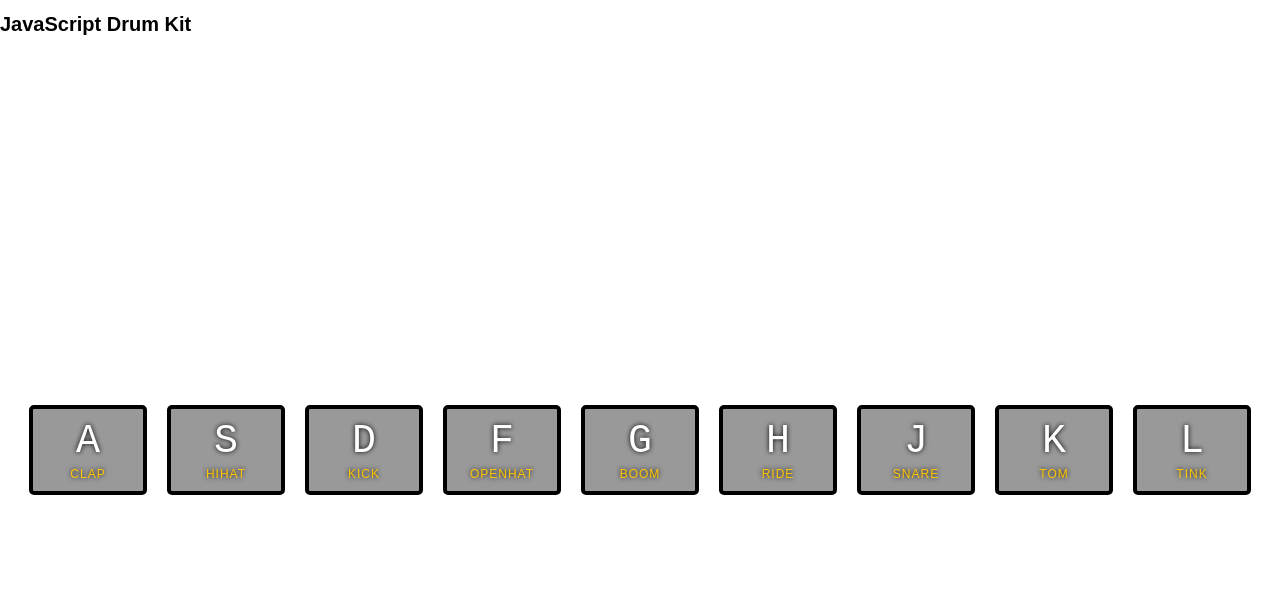
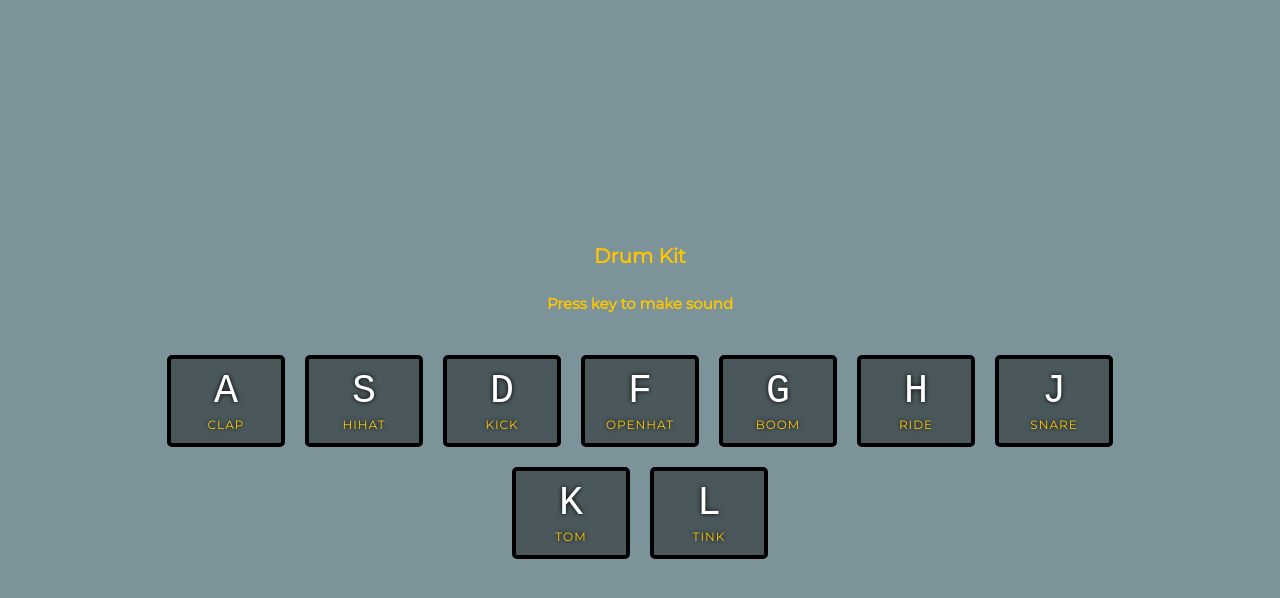
Before and after one commit to vsvang87/drum_kit, a website: page index.html in a window 1280 px wide. Drawn offline with Linux system fonts and the light colour scheme.

Commit message:
add container, color, flexbox

```diff
--- a/css/style.css
+++ b/css/style.css
@@ -1,21 +1,30 @@
 html {
     font-size: 10px;
-    background: url('./background.jpg') bottom center;
     background-size: cover;
   }
 
   body,html {
     margin: 0;
     padding: 0;
-    font-family: sans-serif;
+    font-family: 'Montserrat', sans-serif;
+    background: rgb(123, 147, 153);
   }
-
+  .container {
+    width: min(90%, 110rem);
+    margin-inline: auto;
+  }
+  .content {
+    display: flex;
+    justify-content: center;
+    align-items: center;
+    flex-direction: column;
+    min-height: 100vh;
+  }
   .keys {
     display: flex;
-    flex: 1;
-    min-height: 100vh;
     align-items: center;
     justify-content: center;
+    flex-wrap: wrap;
   }
 
   .key {
@@ -30,6 +39,14 @@ html {
     color: white;
     background: rgba(0,0,0,0.4);
     text-shadow: 0 0 .5rem black;
+  }
+  .message-container {
+    display: flex;
+    justify-content: center;
+    align-items: center;
+    flex-direction: column;
+    margin-bottom: 2rem;
+    color: #ffc600;
   }
 
   .playing {
--- a/index.html
+++ b/index.html
@@ -3,12 +3,22 @@
   <head>
     <meta charset="UTF-8" />
     <meta name="viewport" content="width=device-width, initial-scale=1.0" />
+    <link rel="preconnect" href="https://fonts.googleapis.com" />
+    <link rel="preconnect" href="https://fonts.gstatic.com" crossorigin />
+    <link
+      href="https://fonts.googleapis.com/css2?family=Alfa+Slab+One&family=Barlow&family=EB+Garamond:ital@1&family=Epilogue:wght@300&family=Fredoka&family=Inter&family=Kanit:wght@300&family=Lato&family=Lobster&family=Montserrat&family=Noto+Sans&family=PT+Sans&family=Poppins&family=Quicksand:wght@500&family=Roboto&family=Roboto+Condensed:wght@300&family=Spline+Sans:wght@300&display=swap"
+      rel="stylesheet"
+    />
     <link rel="stylesheet" href="css/style.css" />
     <title>JavaScript Drum Kit</title>
   </head>
   <body>
     <div class="container">
-      <h1>JavaScript Drum Kit</h1>
+      <div class="content">
+        <div class="message-container">
+          <h1>Drum Kit</h1>
+          <h2>Press key to make sound</h2>
+        </div>
         <div class="keys">
           <div data-key="65" class="key">
             <kbd>A</kbd>
@@ -48,6 +58,7 @@
           </div>
         </div>
 
+        <div class="audio-button">
           <audio data-key="65" src="sounds/clap.wav"></audio>
           <audio data-key="83" src="sounds/hihat.wav"></audio>
           <audio data-key="68" src="sounds/kick.wav"></audio>
@@ -58,6 +69,8 @@
           <audio data-key="75" src="sounds/tom.wav"></audio>
           <audio data-key="76" src="sounds/tink.wav"></audio>
         </div>
+      </div>
+    </div>
     <script src="./js/index.js"></script>
   </body>
 </html>
```
Lines whose indentation alone changed are shown as unchanged.
